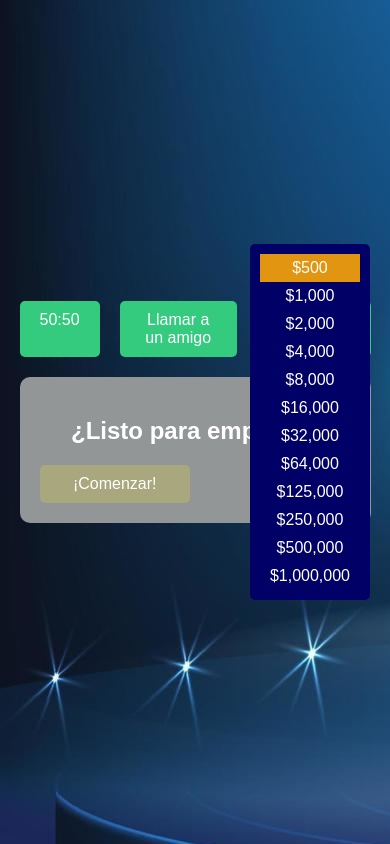
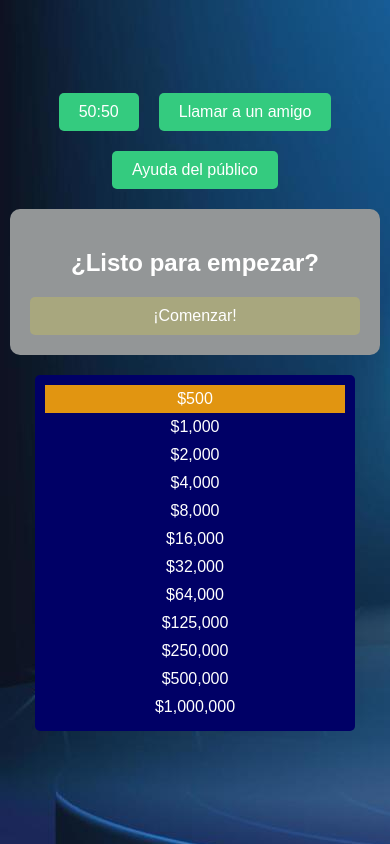
Before and after one commit to gutiVictor/QuienMillonario, a plain HTML site: page index.html in a window 390 px wide. Drawn offline with Linux system fonts and the light colour scheme.

Commit message:
responsil

```diff
--- a/style.css
+++ b/style.css
@@ -59,7 +59,6 @@ body {
     background-color: #a50606;
     cursor: not-allowed;
 }
-
 .prize-ladder {
     position: fixed;
     right: 20px;
@@ -70,6 +69,28 @@ body {
     border-radius: 5px;
 }
 
+@media screen and (max-width: 768px) {
+    .game-container {
+        width: 95%;
+        margin: 20px auto;
+    }
+
+    .prize-ladder {
+        position: static;
+        transform: none;
+        margin: 20px auto;
+        width: 90%;
+        max-width: 300px;
+    }
+
+    .options-container {
+        grid-template-columns: 1fr;
+    }
+
+    .lifelines {
+        flex-wrap: wrap;
+    }
+}
 .prize-level {
     padding: 5px 10px;
 }
```
